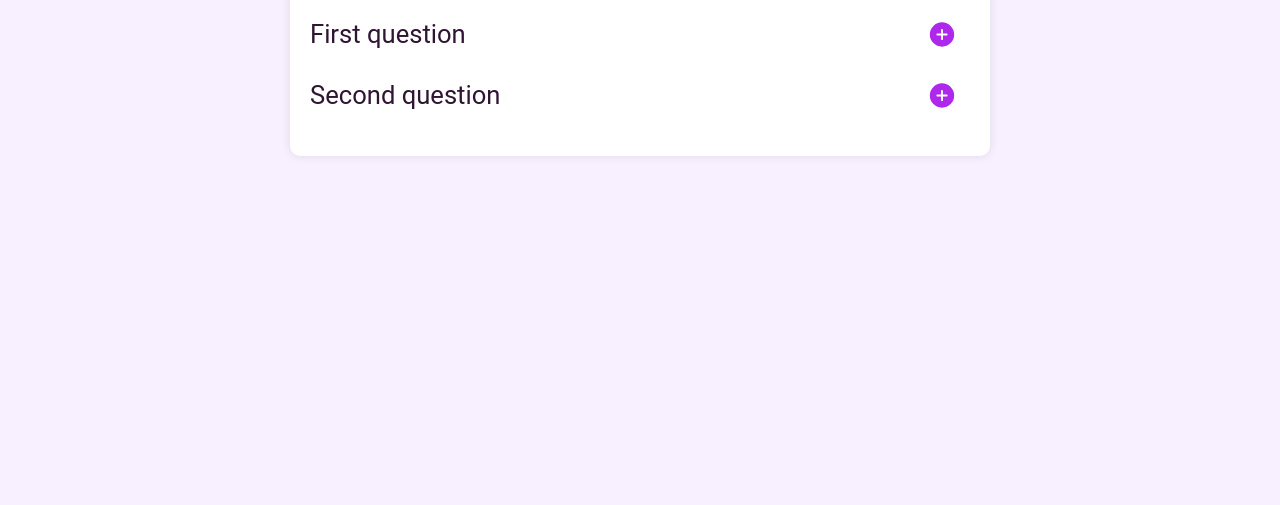
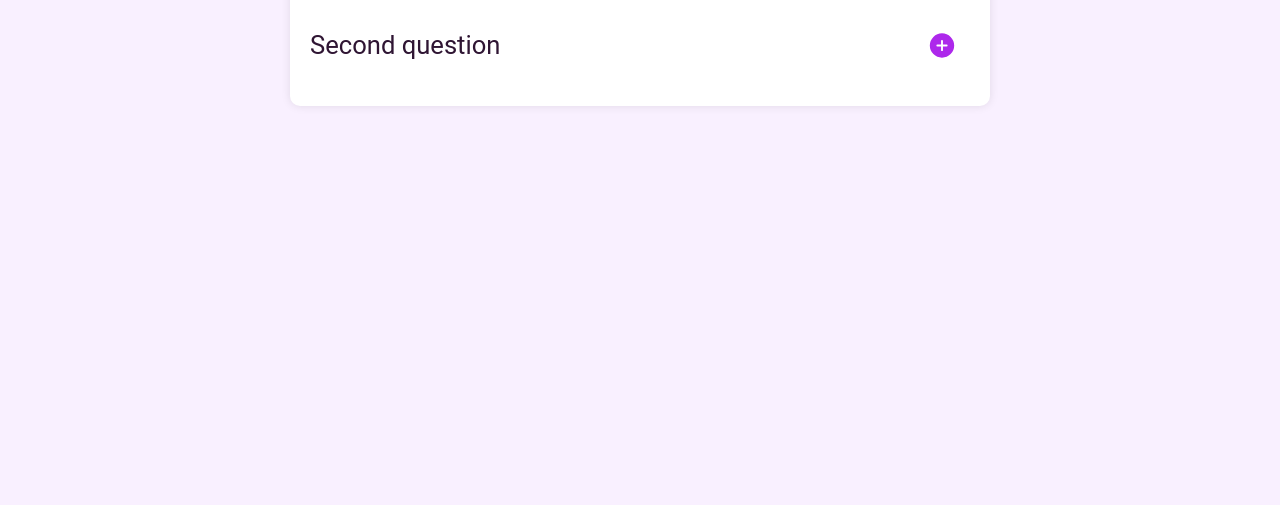
Before and after one commit to ogunsolahabib/fe-mentor, a plain HTML site: page faq-arqordion/index.html in a window 1280 px wide. Shown: the part 295-800 px from the top of the page. Drawn offline with Linux system fonts and the light colour scheme.

Commit message:
-ve margin

```diff
--- a/faq-arqordion/style.css
+++ b/faq-arqordion/style.css
@@ -49,7 +49,7 @@ body {
     width: 80%;
     height: auto;
     padding: 20px;
-    margin: -100px auto 0 auto;
+    margin: -150px auto 0 auto;
     border-radius: 10px;
     box-shadow: 0 0 10px rgba(0, 0, 0, 0.1);
 }
```
